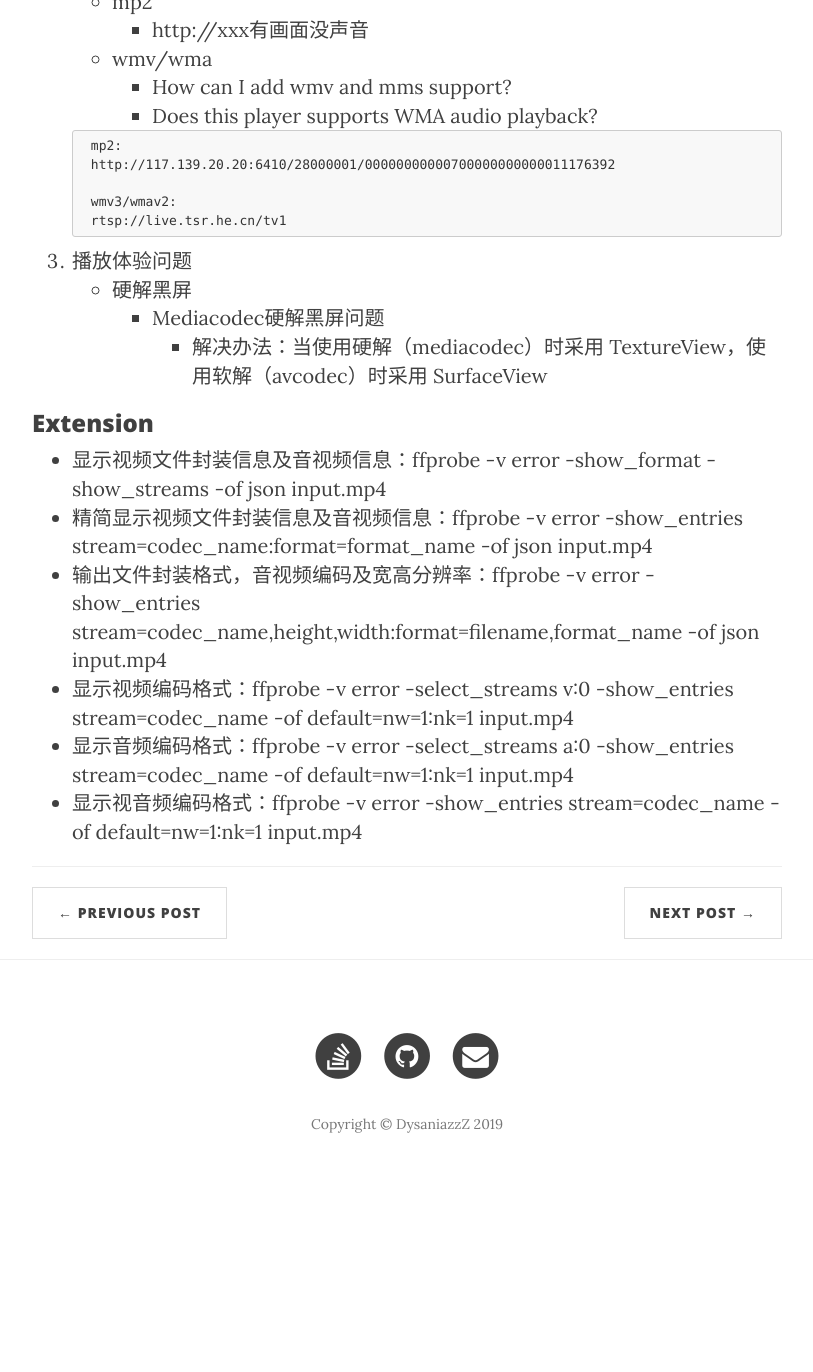
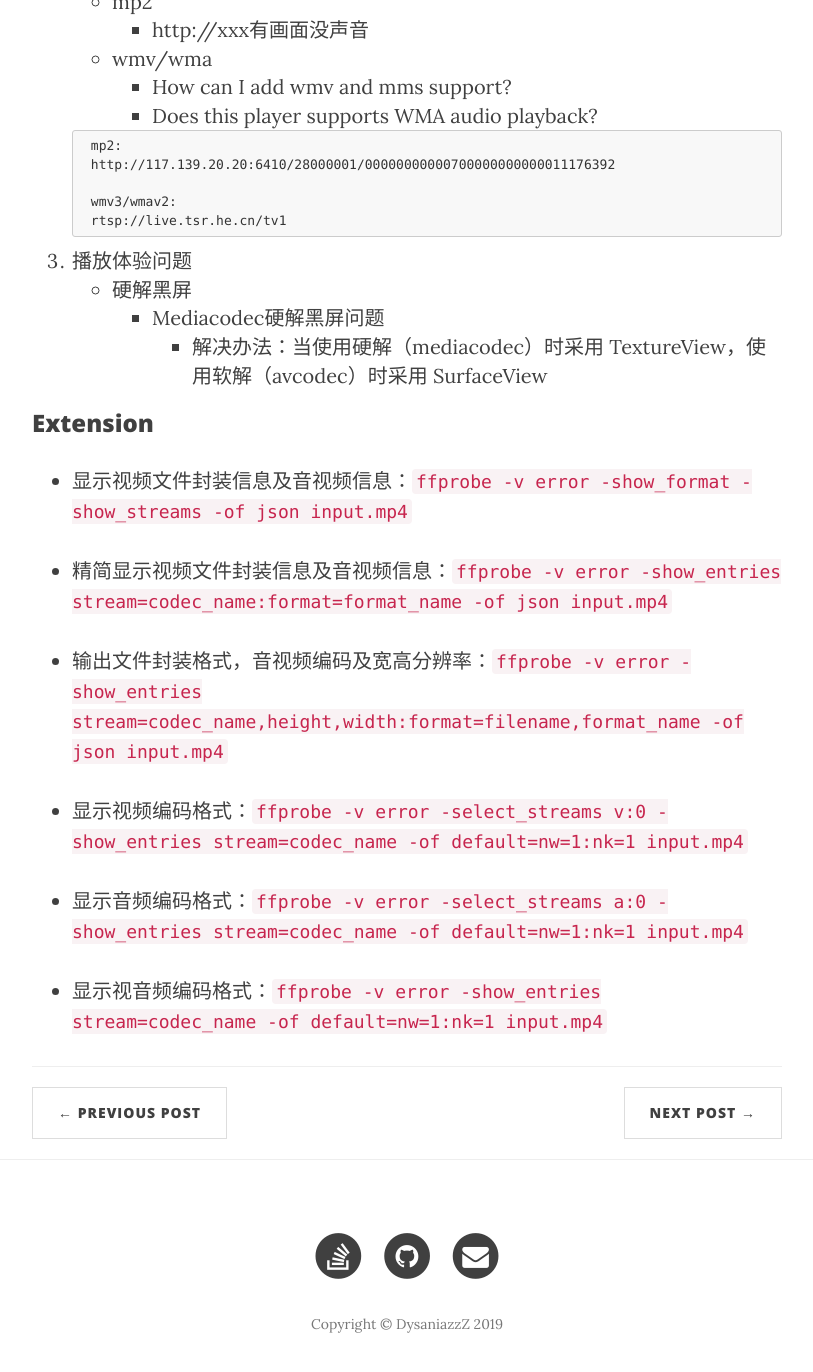
Before and after one commit to DysaniazzZ/dysaniazzz.github.io, a Jekyll site: the page built from _posts/2019-06-14-ijkplayer.md, in a window 1280 px wide and 1400 px high, scrolled down 2204 px. Shown: the top 1372 px of the window, without its empty margins (233-1046 px from the left). Built offline with Jekyll 4.4.1, drawn with Linux system fonts in a browser that asks for light colours; nearby versions of some CDN libraries; before the commit the page ends 3404 px from its top, so only the background shows below that.

Commit message:
Optimize blogs

```diff
--- a/_posts/2019-06-14-ijkplayer.md
+++ b/_posts/2019-06-14-ijkplayer.md
@@ -114,9 +114,14 @@ header-img: "img/20190614/bg.jpg"
 
 ### Extension
 
-  * 显示视频文件封装信息及音视频信息：ffprobe -v error -show_format -show_streams -of json input.mp4
-  * 精简显示视频文件封装信息及音视频信息：ffprobe -v error -show_entries stream=codec_name:format=format_name -of json input.mp4
-  * 输出文件封装格式，音视频编码及宽高分辨率：ffprobe -v error -show_entries stream=codec_name,height,width:format=filename,format_name -of json input.mp4
-  * 显示视频编码格式：ffprobe -v error -select_streams v:0 -show_entries stream=codec_name -of default=nw=1:nk=1 input.mp4
-  * 显示音频编码格式：ffprobe -v error -select_streams a:0 -show_entries stream=codec_name -of default=nw=1:nk=1 input.mp4
-  * 显示视音频编码格式：ffprobe -v error -show_entries stream=codec_name -of default=nw=1:nk=1 input.mp4
+  * 显示视频文件封装信息及音视频信息：`ffprobe -v error -show_format -show_streams -of json input.mp4`
+
+  * 精简显示视频文件封装信息及音视频信息：`ffprobe -v error -show_entries stream=codec_name:format=format_name -of json input.mp4`
+
+  * 输出文件封装格式，音视频编码及宽高分辨率：`ffprobe -v error -show_entries stream=codec_name,height,width:format=filename,format_name -of json input.mp4`
+
+  * 显示视频编码格式：`ffprobe -v error -select_streams v:0 -show_entries stream=codec_name -of default=nw=1:nk=1 input.mp4`
+
+  * 显示音频编码格式：`ffprobe -v error -select_streams a:0 -show_entries stream=codec_name -of default=nw=1:nk=1 input.mp4`
+
+  * 显示视音频编码格式：`ffprobe -v error -show_entries stream=codec_name -of default=nw=1:nk=1 input.mp4`
```
Also changed, not shown: _posts/2019-06-06-useragent.md (+16 -17 lines), _posts/2019-06-25-debug.md (+27 -28 lines).
